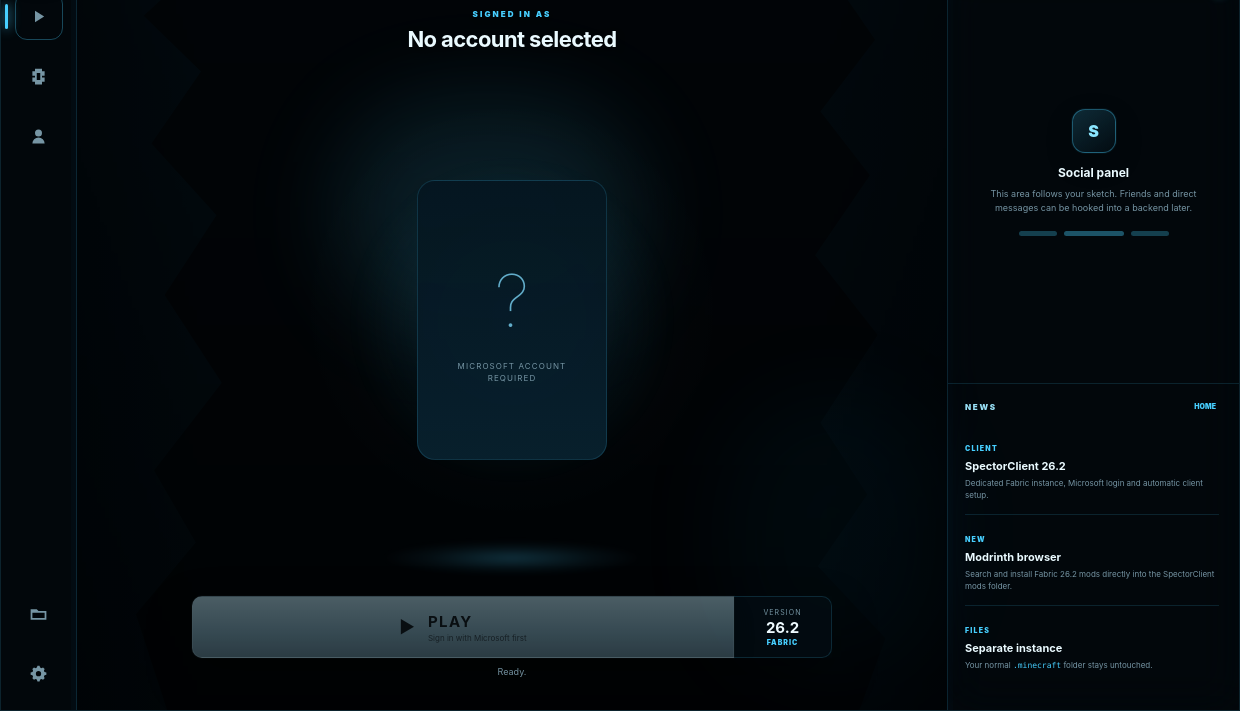
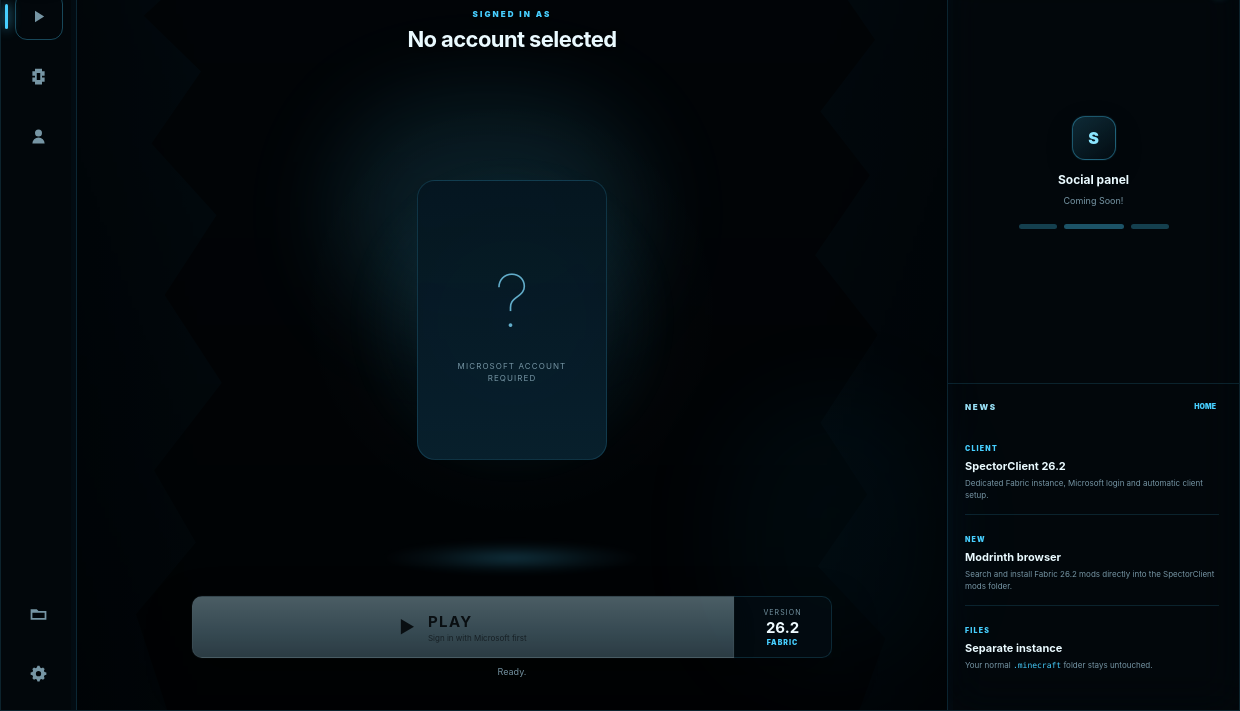
Before and after one commit to NoobIsADev/SpectorClient-Launcher, an Electron app: page src/index.html in a window 1240 px wide. Shown: the part 89-800 px from the top of the page. Drawn offline with Linux system fonts and the light colour scheme; no server answers.

```diff
--- a/package.json
+++ b/package.json
@@ -1,6 +1,6 @@
 {
   "name": "spectorclient-launcher",
-  "version": "1.6.5",
+  "version": "1.6.6",
   "description": "SpectorClient Electron launcher for Minecraft Java 26.2 with hardened automatic Windows updates",
   "main": "src/main.js",
   "author": "SpectorClient",
--- a/src/index.html
+++ b/src/index.html
@@ -276,7 +276,7 @@
         <div class="friends-content">
           <div class="friend-orb">S</div>
           <b>Social panel</b>
-          <p>This area follows your sketch. Friends and direct messages can be hooked into a backend later.</p>
+          <p>Coming Soon!</p>
           <div class="social-placeholder"><span></span><span></span><span></span></div>
         </div>
       </section>
```
Also changed, not shown: README.md.
